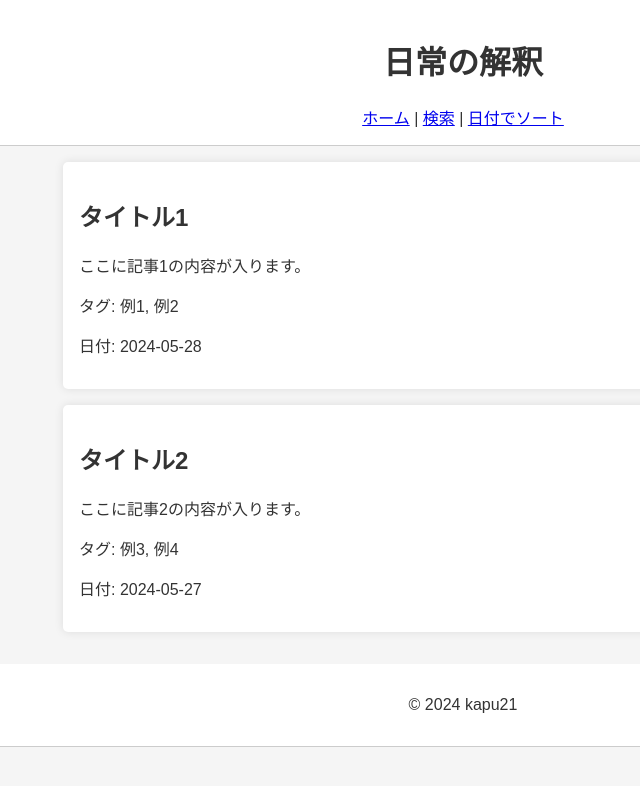
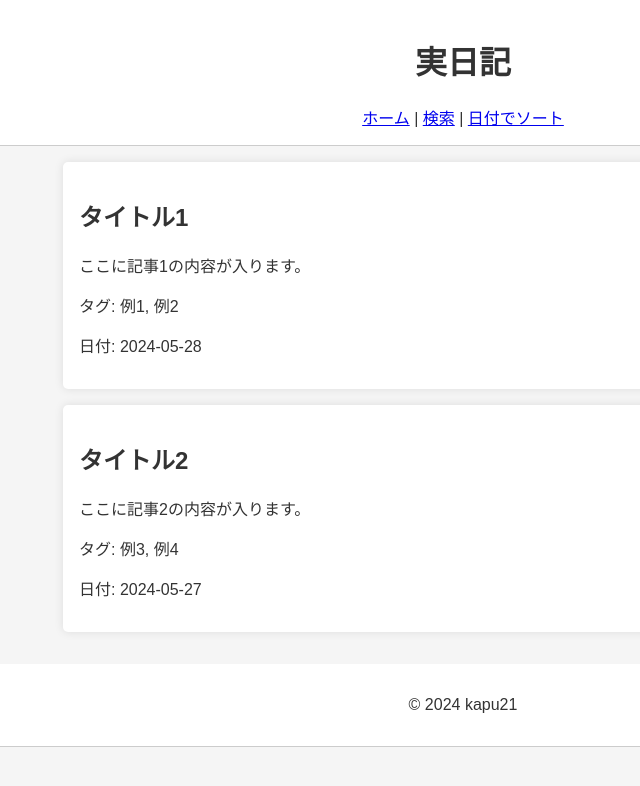
Before and after one commit to kapu21/kapu21.github.io, a plain HTML site: page 実日記/index.html in a window 1280 px wide. Shown: the whole page, without its empty margins (177-817 px from the left). Drawn offline with Linux system fonts and the light colour scheme; a web font is replaced by a local one.

Commit message:
Update index.html

```diff
--- a/実日記/index.html
+++ b/実日記/index.html
@@ -3,7 +3,7 @@
 <head>
     <meta charset="UTF-8">
     <meta name="viewport" content="width=device-width, initial-scale=1.0">
-    <title>日常の解釈</title>
+    <title>実日記</title>
     <link href="https://fonts.googleapis.com/css2?family=Yu+Gothic:wght@400;700&display=swap" rel="stylesheet">
     <style>
         body {
@@ -35,7 +35,7 @@
 </head>
 <body>
     <header>
-        <h1>日常の解釈</h1>
+        <h1>実日記</h1>
         <nav>
             <a href="../index.html">ホーム</a> |
             <a href="search.html">検索</a> |
```
